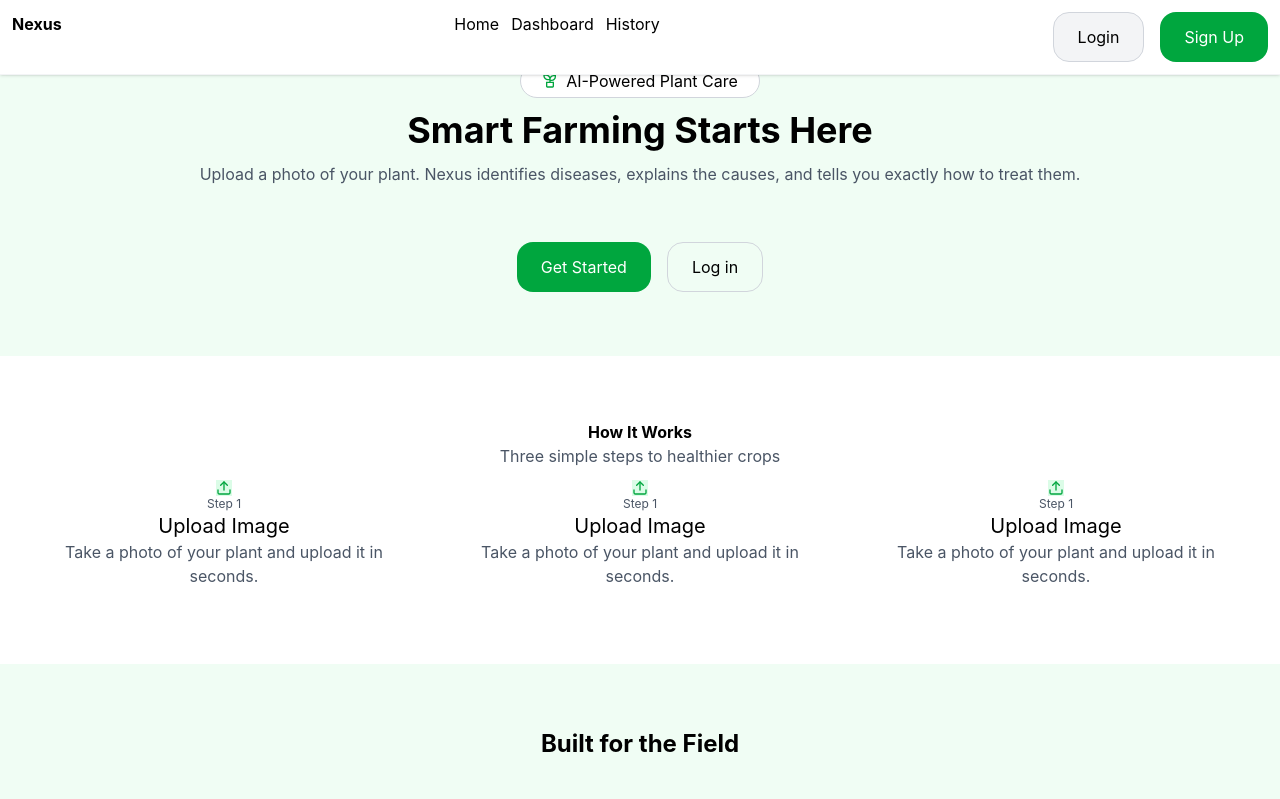
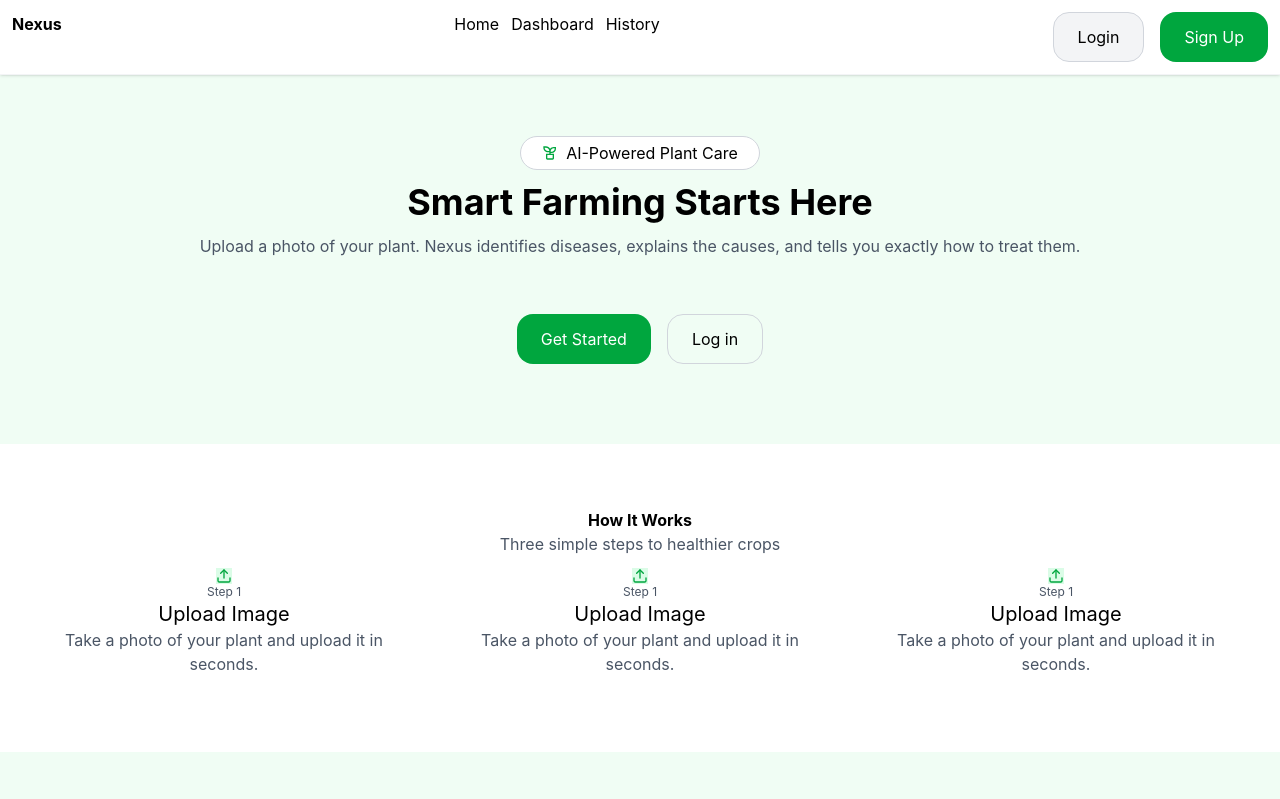
Before and after one commit to ADEDANCE/nexus, a React (Vite) app: page / in a window 1280 px wide. Shown: the top 799 px of the page. Built offline with nearby package versions, Linux system fonts and the light colour scheme.

Commit message:
REfractor(Increase the text size)

```diff
--- a/src/section/Hero.jsx
+++ b/src/section/Hero.jsx
@@ -5,9 +5,9 @@ import Button from "../components/Button";
 
 const Hero = () => {
   return (
-    <section className=" bg-green-50 w-full py-16 px-6">
+    <section className=" bg-green-50 w-full py-20 px-6">
       <div className=" max-w-7xl mx-auto flex flex-col items-center">
-        <div className=" bg-white rounded-4xl flex gap-2 border border-gray-300 items-center w-60 py-1 px-2 justify-center ">
+        <div className=" bg-white rounded-4xl flex gap-2 border border-gray-300 items-center w-60 py-1 px-2 justify-center mt-14 ">
           <RiPlantLine className=" text-green-600" />
           <p>AI-Powered Plant Care</p>
         </div>
```
